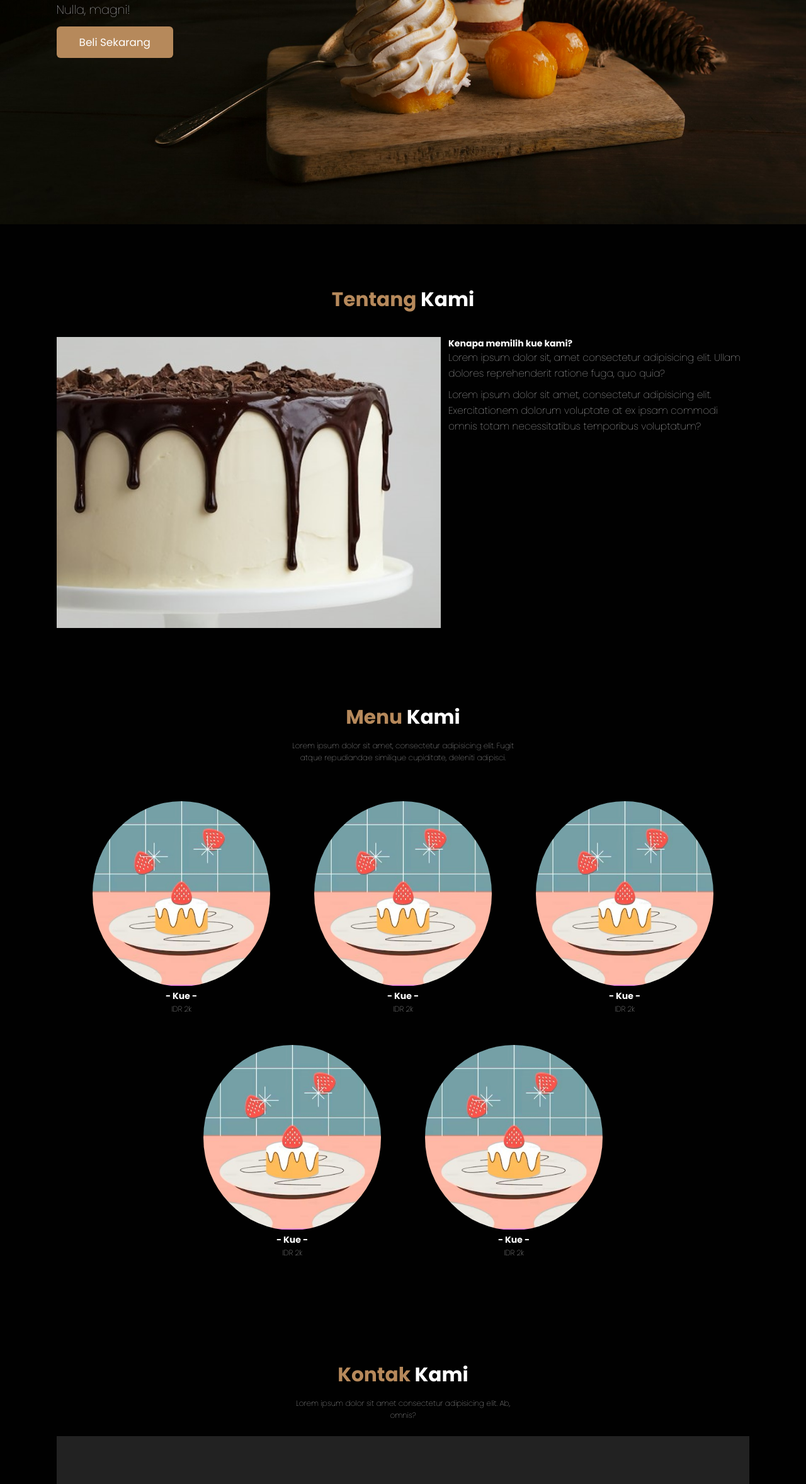
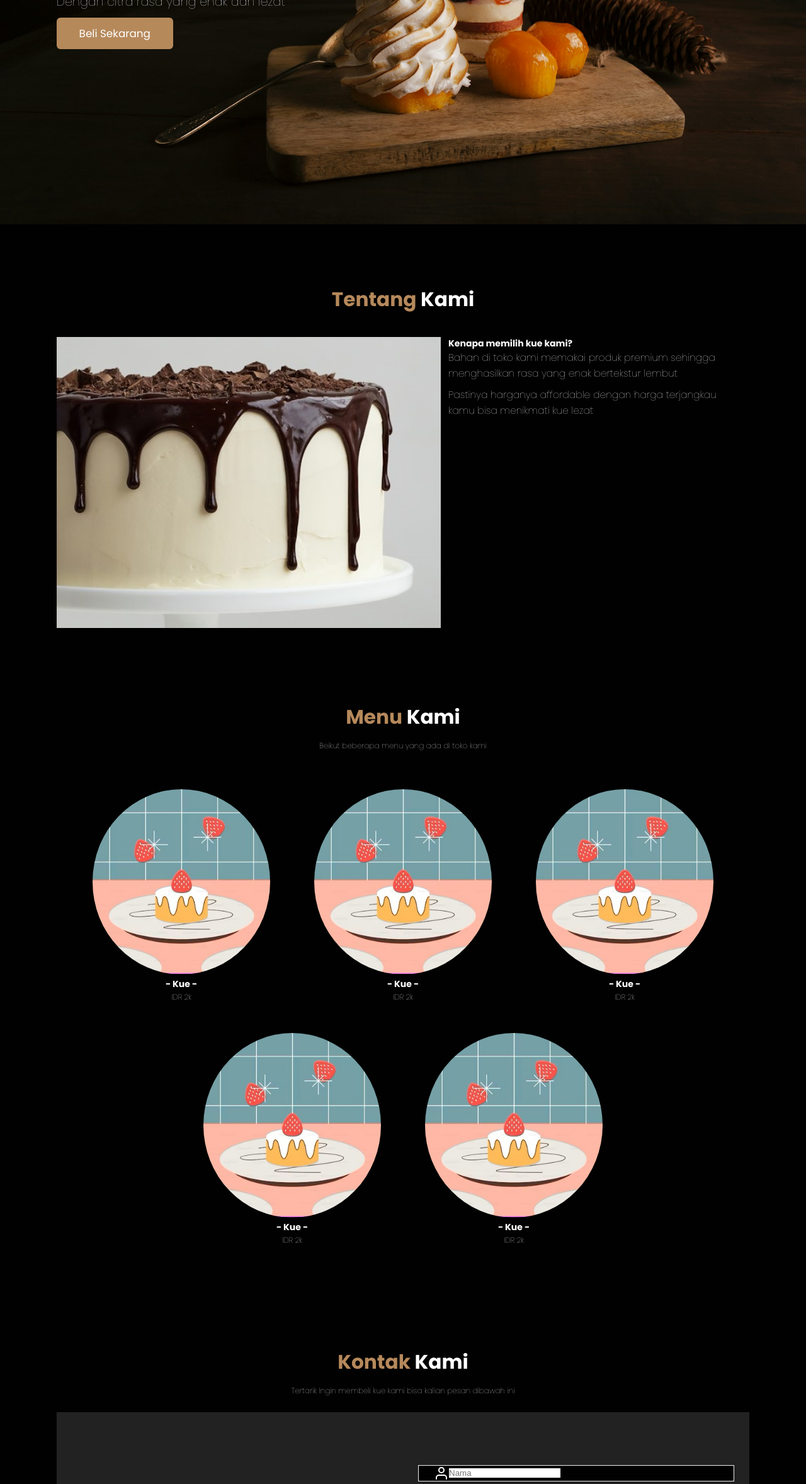
Before and after one commit to Syifaftmh/WebsiteKue.github.io, a plain HTML site: page index.html in a window 1280 px wide. Shown: the part 444-2800 px from the top of the page at 63% size. Drawn offline with nearby package versions, Linux system fonts and the light colour scheme; grey boxes are pictures that could not be loaded.

Commit message:
membuat website toko kue fina

```diff
--- a/CSS/style.css
+++ b/CSS/style.css
@@ -252,6 +252,7 @@ body {
   background-color: var(--bg);
   border: 1px solid #eee;
   padding-left: 2rem;
+  font-size: 1.7rem;
 }
 
 /* Media Queries*/
--- a/index.html
+++ b/index.html
@@ -40,7 +40,7 @@
     <section class="hero" id="home">
       <main class="content">
         <h1>Mari Nikmati <span> Aneka Kue </span></h1>
-        <p>Lorem ipsum dolor sit amet consectetur adipisicing elit. Nulla, magni!</p>
+        <p>Dengan citra rasa yang enak dan lezat</p>
         <a href="#" class="cta">Beli Sekarang</a>
       </main>
     </section>
@@ -55,8 +55,8 @@
         </div>
         <div class="content">
           <h3>Kenapa memilih kue kami?</h3>
-          <p>Lorem ipsum dolor sit, amet consectetur adipisicing elit. Ullam dolores reprehenderit ratione fuga, quo quia?</p>
-          <p>Lorem ipsum dolor sit amet, consectetur adipisicing elit. Exercitationem dolorum voluptate at ex ipsam commodi omnis totam necessitatibus temporibus voluptatum?</p>
+          <p>Bahan di toko kami memakai produk premium sehingga menghasilkan rasa yang enak bertekstur lembut </p>
+          <p>Pastinya harganya affordable dengan harga terjangkau kamu bisa menikmati kue lezat</p>
         </div>
       </div>
       </div>
@@ -66,7 +66,7 @@
     <!-- Menu Section  start -->
     <section id="menu" class="menu">
       <h2><span>Menu</span> Kami</h2>
-      <p>Lorem ipsum dolor sit amet, consectetur adipisicing elit. Fugit atque repudiandae similique cupiditate, deleniti adipisci.</p>
+      <p>Beikut beberapa menu yang ada di toko kami</p>
       <div class="row">
         <div class="menu-card">
           <img src="img/menu/cake 1.jpg" alt="Kue" class="menu-card-img" />
@@ -99,7 +99,7 @@
     <!-- Contact Section start -->
      <section id="contact" class="contact">
       <h2><span>Kontak</span> Kami</h2>
-      <p>Lorem ipsum dolor sit amet consectetur adipisicing elit. Ab, omnis?</p>
+      <p>Tertarik Ingin membeli kue kami bisa kalian pesan dibawah ini</p>
 
       <div class="row">
         <iframe src="https://www.google.com/maps/embed?pb=!1m18!1m12!1m3!1d3966.033913133541!2d107.0929135217274!3d-6.25926325894381!2m3!1f0!2f0!3f0!3m2!1i1024!2i768!4f13.1!3m3!1m2!1s0x2e698f8f7df56ec1%3A0xa32d1b52103fc90d!2sJl.%20Perum%20Villa%20Mutiara%201%20Blok%20Mohammad%202%20No.45%2C%20RT.1%2FRW.7%2C%20Wanajaya%2C%20Kec.%20Cibitung%2C%20Kabupaten%20Bekasi%2C%20Jawa%20Barat%2017520!5e0!3m2!1sid!2sid!4v1723204467079!5m2!1sid!2sid" allowfullscreen="" loading="lazy" referrerpolicy="no-referrer-when-downgrade" class="map"></iframe>
@@ -123,6 +123,14 @@
     </section>
     <!-- Contact Section end -->
 
+    <!-- Footer start -->
+    <footer>
+      <div class="social">
+        <a href="#"><i data-feather=""></i></a>
+      </div>
+    </footer>
+    <!-- Footer end -->
+
     <!-- Father Icons -->
     <script>
       feather.replace();
```
